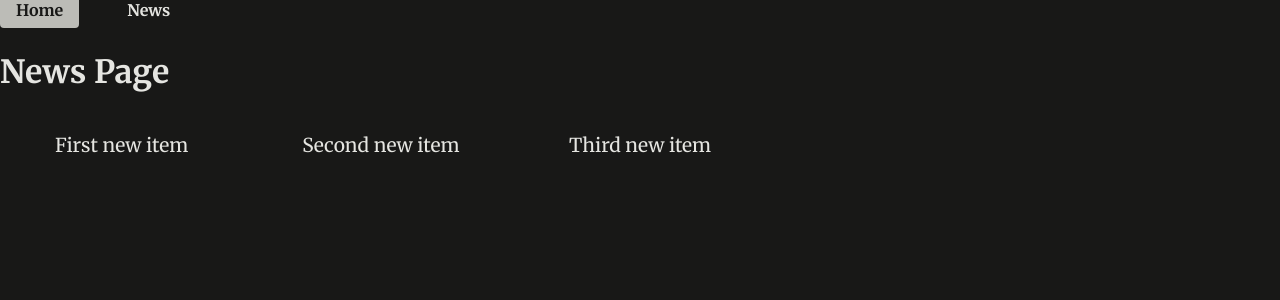
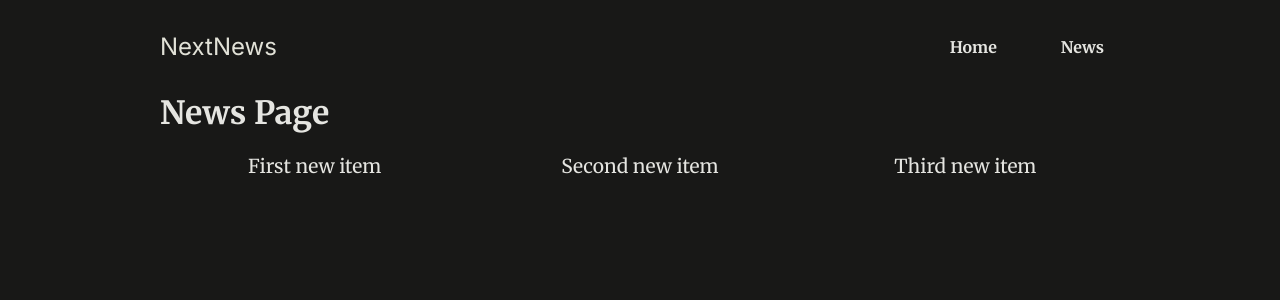
Before and after one commit to Veuge/nextjs-practice, a Next.js app in the folder 02-news/: page /news in a window 1280 px wide. Shown: the top 300 px of the page. Built offline with nearby package versions, Linux system fonts and the light colour scheme.

Commit message:
02-news: Improve styling

```diff
--- a/02-news/app/layout.js
+++ b/02-news/app/layout.js
@@ -10,8 +10,10 @@ export default function RootLayout({ children }) {
  return (
     <html lang="en">
       <body>
-        <MainHeader />
-        {children}
+        <div id='page'>
+          <MainHeader />
+          {children}
+        </div>
       </body>
     </html>
   )
--- a/02-news/app/news/page.jsx
+++ b/02-news/app/news/page.jsx
@@ -10,13 +10,15 @@ export default function NewsPage() {
   return (
     <>
       <h1>News Page</h1>
-      <main className="news-list">
+      <ul className="news-list">
         {news.map((newDetails) => (
-          <Link key={newDetails.id} href={`/news/${newDetails.id}`}>
-            <p>{newDetails.title}</p>
-          </Link>
+          <li>
+            <Link key={newDetails.id} href={`/news/${newDetails.id}`}>
+              {newDetails.title}
+            </Link>
+          </li>
         ))}
-      </main>
+      </ul>
     </>
   );
 }
--- a/02-news/components/header.jsx
+++ b/02-news/components/header.jsx
@@ -3,6 +3,9 @@ import Link from "next/link";
 export default function MainHeader() {
   return (
     <nav id="main-header">
+      <div id='logo'>
+        <Link href='/'>NextNews</Link>
+      </div>
       <ul>
         <li>
           <Link href='/'>Home</Link>
```
